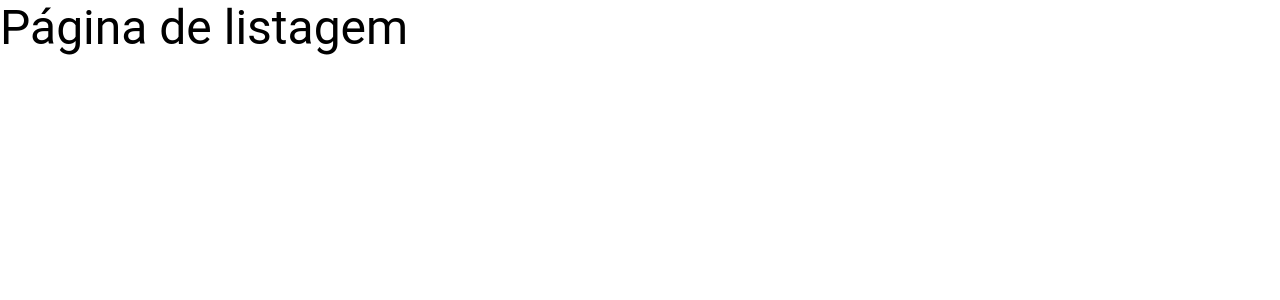
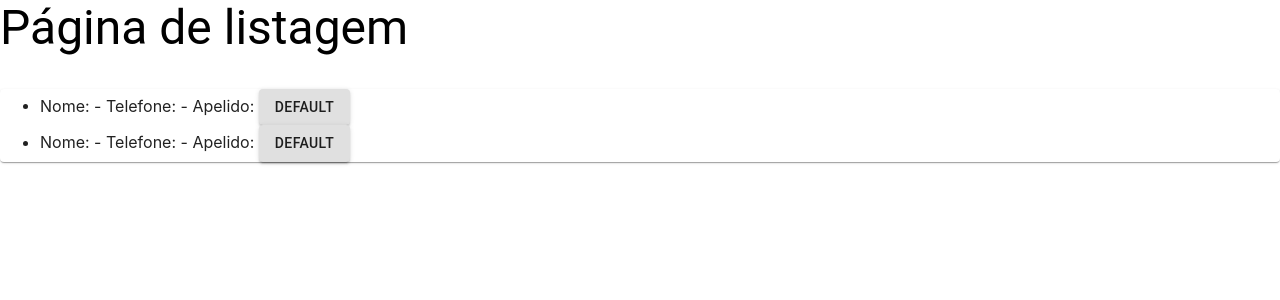
Before and after one commit to neliofrazao/phone-book, a React (Create React App) app: page / in a window 1280 px wide. Shown: the top 300 px of the page. Built offline with nearby package versions, Linux system fonts and the light colour scheme; data requests are answered from the project's data file; the HTML template or start-up script is replaced by a standard one.

Commit message:
feat(PersonList): get Person data from API

```diff
--- a/src/container/PersonList/PersonList.js
+++ b/src/container/PersonList/PersonList.js
@@ -1,8 +1,8 @@
 import React, { Component } from 'react'
 import { Paper, Button } from '@material-ui/core'
+import { axios } from '../../util'
 import AppHeader from '../../component/AppHeader/AppHeader';
 import MainTemplate  from '../../template/MainTemplate'
-import getPerson from '../../api/person'
 
 class PersonList extends Component {
   constructor(props){
@@ -17,9 +17,8 @@ class PersonList extends Component {
   }
 
   person = () => {
-    getPerson().then( list => {
-      console.log(list.name, 'lista')
-      this.setState({ listPersonGrid: list })
+    axios.get('phoneList').then( list => {
+      this.setState({ listPersonGrid: list.data })
     })
   }
 
@@ -32,13 +31,11 @@ class PersonList extends Component {
   }
 
   render() {
-    const { history } = this.props
     return(
       <MainTemplate>
         <AppHeader title="Página de listagem" />
          <Paper>
-           {/* {console.log(this.state.listPersonGrid)} */}
-            {/* <ul>
+            <ul>
                 {this.state.listPersonGrid.map(person =>
                   <li key={person.id}>
                     Nome: {person.nome} -
@@ -49,7 +46,7 @@ class PersonList extends Component {
                     </Button>
                   </li>
                 )}
-            </ul> */}
+            </ul>
          </Paper>
       </MainTemplate>
     )
```
